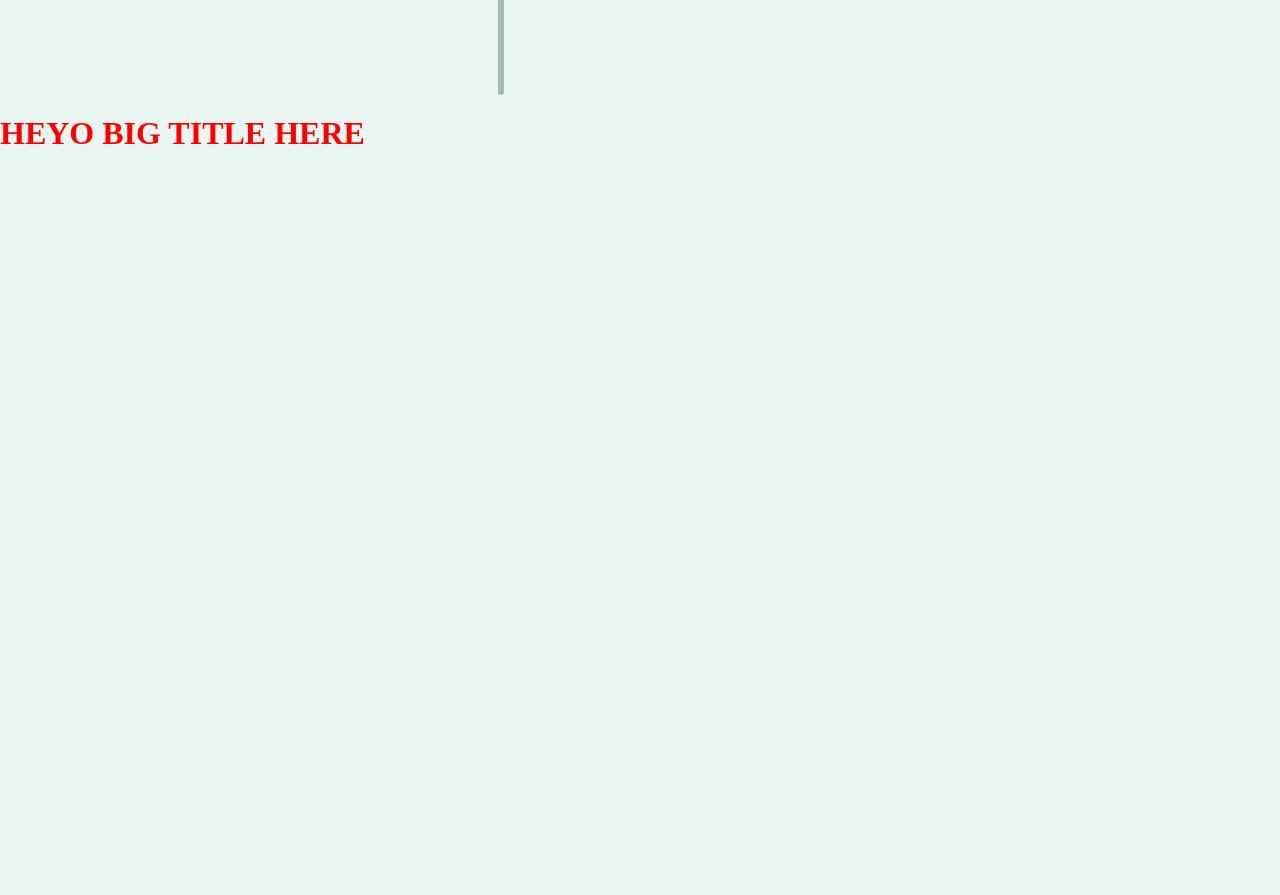
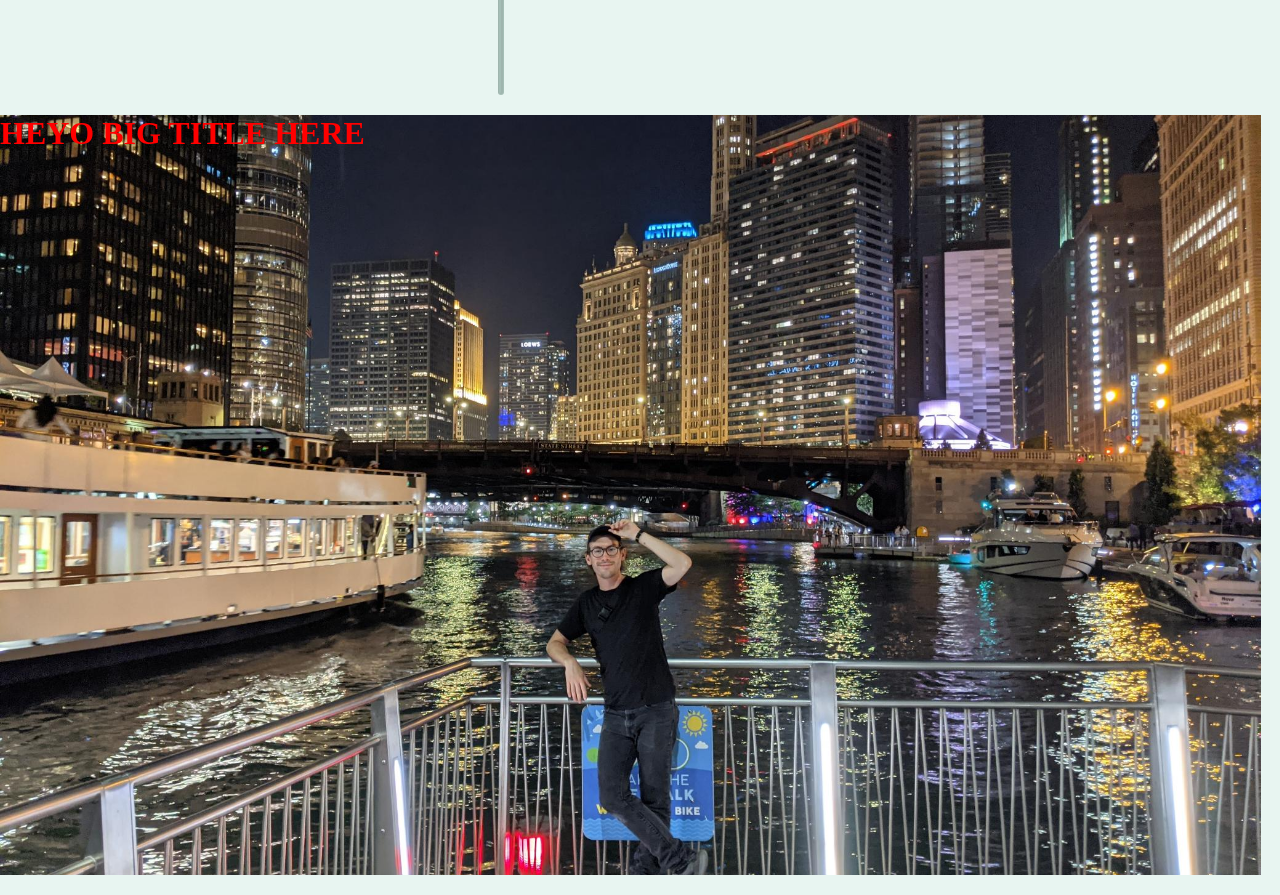
Before and after one commit to Lawhornmatt/Ch2_MyPortfolio, a plain HTML site: page index.html in a window 1280 px wide. Shown: the part 705-1600 px from the top of the page. Drawn offline with Linux system fonts and the light colour scheme; files whose address does not match are found by name.

Commit message:
see if fixes chicaog.jpeg

```diff
--- a/assets/css/style.css
+++ b/assets/css/style.css
@@ -91,7 +91,7 @@ footer {
 }
 
 #Chicago {
-    background-image: url("../images/chicago.jpg");
+    background-image: url("../images/chicago.jpeg");
     background-size: cover;
     background-position: center;
     width: 100%;
```
Also changed, not shown: assets/images/chicago.jpeg (added).
